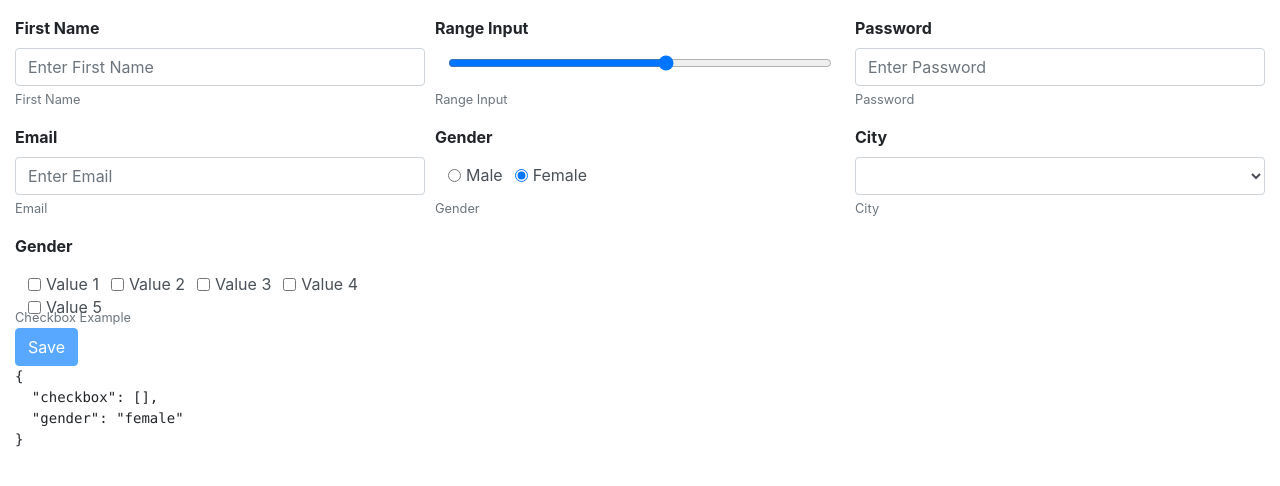
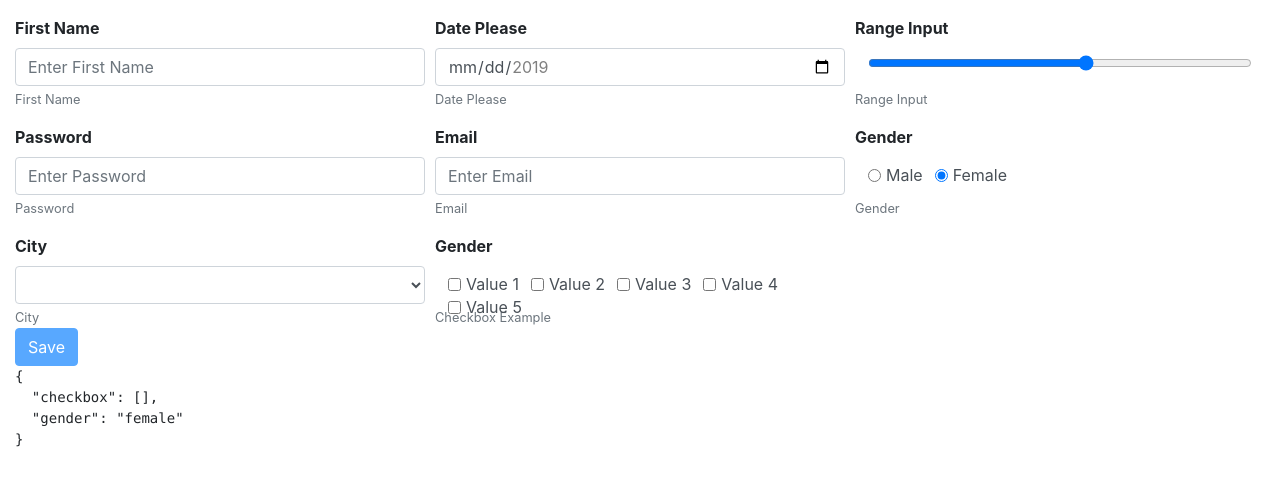
Before and after one commit to vamseeuxd/dynamic-form, an Angular app: page / in a window 1280 px wide. Shown: the top 486 px of the page. Built offline with nearby package versions, Linux system fonts and the light colour scheme.

Commit message:
Refactored Validation Error Messages

```diff
--- a/src/app/dynamic-form/dynamic-form.component.html
+++ b/src/app/dynamic-form/dynamic-form.component.html
@@ -25,19 +25,45 @@
                    class="form-text text-muted">{{option.desc}}</small>
             <small class="form-text text-danger"
                    *ngIf="isValidationError(dynamicForm, option, 'required')">
-              Please Provide {{option.label}}
+              Provide valid {{option.label}}
             </small>
             <small class="form-text text-danger"
                    *ngIf="isValidationError(dynamicForm, option, 'minlength')">
-              Please Provide Minimum {{option.min}} charters for {{option.label}}
+              Provide Minimum {{option.min}} charters for {{option.label}}
             </small>
             <small class="form-text text-danger"
                    *ngIf="isValidationError(dynamicForm, option, 'maxlength')">
-              Please Provide Minimum {{option.min}} charters for {{option.label}}
+              Provide Maximum {{option.min}} charters for {{option.label}}
             </small>
             <small *ngIf="isValidationError(dynamicForm, option, 'pattern')"
                    class="form-text text-danger">
-              Please Provide Pattern for {{option.label}}
+              Provide valid Pattern for {{option.label}}
+            </small>
+       </span>
+
+        <!--  ************************************* Date ************************************* -->
+       <span *ngSwitchCase="'date'">
+           <input [(ngModel)]="data[option.name]"
+                  [max]="option.max"
+                  [min]="option.min"
+                  [name]="option.name"
+                  [placeholder]="'Enter '+option.label"
+                  [required]="option.required"
+                  class="form-control"
+                  type="date">
+            <small *ngIf="dynamicForm.controls[option.name]?.pristine"
+                   class="form-text text-muted">{{option.desc}}</small>
+            <small *ngIf="isValidationError(dynamicForm, option, 'required')"
+                   class="form-text text-danger">
+              Provide {{option.label}}
+            </small>
+            <small *ngIf="isValidationError(dynamicForm, option, 'min')"
+                   class="form-text text-danger">
+              Date should be more than {{option.min|date:'dd-MMM-yyyy'}}
+            </small>
+            <small *ngIf="isValidationError(dynamicForm, option, 'max')"
+                   class="form-text text-danger">
+              Date should be less than {{option.max|date:'dd-MMM-yyyy'}}
             </small>
        </span>
 
@@ -57,19 +83,19 @@
                    class="form-text text-muted">{{option.desc}}</small>
             <small *ngIf="isValidationError(dynamicForm, option, 'required')"
                    class="form-text text-danger">
-              Please Provide {{option.label}}
+              Provide {{option.label}}
             </small>
             <small *ngIf="isValidationError(dynamicForm, option, 'minlength')"
                    class="form-text text-danger">
-              Please Provide Minimum {{option.min}} charters for {{option.label}}
+              Provide Minimum {{option.min}} charters for {{option.label}}
             </small>
             <small *ngIf="isValidationError(dynamicForm, option, 'maxlength')"
                    class="form-text text-danger">
-              Please Provide Minimum {{option.min}} charters for {{option.label}}
+              Provide Maximum {{option.min}} charters for {{option.label}}
             </small>
             <small *ngIf="isValidationError(dynamicForm, option, 'pattern')"
                    class="form-text text-danger">
-              Please Provide Pattern for {{option.label}}
+              Provide valid Pattern for {{option.label}}
             </small>
        </span>
 
@@ -88,19 +114,19 @@
                    class="form-text text-muted">{{option.desc}}</small>
             <small class="form-text text-danger"
                    *ngIf="isValidationError(dynamicForm, option, 'required')">
-              Please Provide {{option.label}}
+              Provide {{option.label}}
             </small>
             <small *ngIf="isValidationError(dynamicForm, option, 'minlength')"
                    class="form-text text-danger">
-              Please Provide Minimum {{option.min}} charters for {{option.label}}
+              Provide Minimum {{option.min}} charters for {{option.label}}
             </small>
             <small *ngIf="isValidationError(dynamicForm, option, 'maxlength')"
                    class="form-text text-danger">
-              Please Provide Minimum {{option.min}} charters for {{option.label}}
+              Provide Maximum {{option.min}} charters for {{option.label}}
             </small>
             <small *ngIf="isValidationError(dynamicForm, option, 'pattern')"
                    class="form-text text-danger">
-              Please Provide Pattern for {{option.label}}
+              Provide valid Pattern for {{option.label}}
             </small>
        </span>
 
@@ -117,11 +143,11 @@
                    class="form-text text-muted">{{option.desc}}</small>
             <small class="form-text text-danger"
                    *ngIf="isValidationError(dynamicForm, option, 'required')">
-              Please Provide valid {{option.label}}
+              Provide valid {{option.label}}
             </small>
             <small *ngIf="isValidationError(dynamicForm, option, 'email')"
                    class="form-text text-danger">
-              Please Provide valid {{option.label}}
+              Provide valid {{option.label}}
             </small>
        </span>
 
@@ -144,7 +170,7 @@
             <small class="form-text text-muted">{{option.desc}}</small>
             <small class="form-text text-danger"
                    *ngIf="isValidationError(dynamicForm, option, 'required')">
-              Please Provide {{option.label}}
+              Provide {{option.label}}
             </small>
        </div>
 
@@ -161,7 +187,7 @@
                  class="form-text text-muted">{{option.desc}}</small>
           <small *ngIf="isValidationError(dynamicForm, option, 'required')"
                  class="form-text text-danger">
-            Please Provide {{option.label}}
+            Provide {{option.label}}
           </small>
        </div>
 
@@ -185,7 +211,7 @@
             <small
               *ngIf="isValidationError(dynamicForm, option, 'required')"
               class="form-text text-danger">
-              Please Provide {{option.label}}
+              Provide {{option.label}}
             </small>
             <small
               *ngIf="isValidationError(dynamicForm, option, 'min')"
--- a/src/app/dynamic-form/dynamic-form.component.ts
+++ b/src/app/dynamic-form/dynamic-form.component.ts
@@ -17,6 +17,16 @@ export class DynamicFormComponent implements OnInit {
       size: '4',
       min: 3,
       max: 10,
+    },
+    {
+      desc: 'Date Please',
+      required: true,
+      type: 'date',
+      label: 'Date Please',
+      name: 'datePlease',
+      size: '4',
+      min: '2019-03-01',
+      max: '2019-05-31',
     },
     {
       desc: 'Range Input',
@@ -166,6 +176,23 @@ export class DynamicFormComponent implements OnInit {
           return (this.data[option.name].length > 0 && option.max) ? this.data[option.name].length > option.max : false;
           break;
       }
+    } else if (option.type === 'date') {
+      switch (validationType) {
+        case 'required':
+          return (
+            _form.controls[option.name] &&
+            _form.controls[option.name].errors &&
+            _form.controls[option.name].errors[validationType] &&
+            !_form.controls[option.name].pristine
+          );
+          break;
+        case 'min':
+          return (option.max) ? new Date(this.data[option.name]) < new Date(option.min) : false;
+          break;
+        case 'max':
+          return (option.min) ? new Date(this.data[option.name]) > new Date(option.max) : false;
+          break;
+      }
     } else {
       return (
         _form.controls[option.name] &&
```
